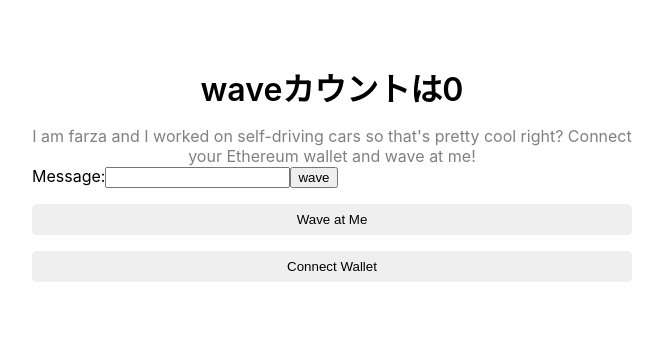
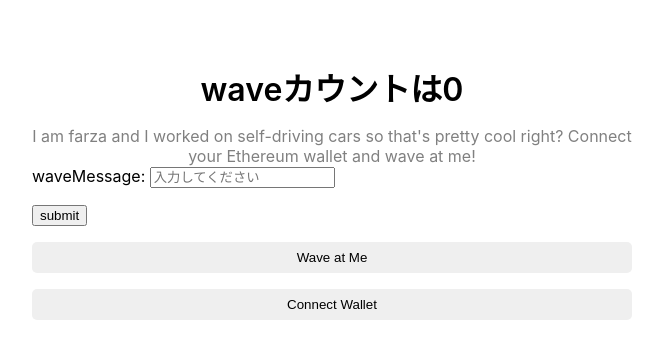
Before and after one commit to buildspace/waveportal-starter-project, a React (Create React App) app: page / in a window 1280 px wide. Shown: the top 358 px of the page, without its empty margins (308-971 px from the left). Built offline with nearby package versions, Linux system fonts and the light colour scheme; the HTML template or start-up script is replaced by a standard one.

Commit message:
create textField

```diff
--- a/package.json
+++ b/package.json
@@ -9,6 +9,7 @@
     "ethers": "^5.4.4",
     "react": "^16.12.0",
     "react-dom": "^16.12.0",
+    "react-hook-form": "^7.33.0",
     "react-scripts": "3.2.0"
   },
   "scripts": {
--- a/src/App.js
+++ b/src/App.js
@@ -2,11 +2,23 @@
 import { ethers } from 'ethers'
 import './App.css'
 import abi from './utils/WavePortal.json'
+import { useForm } from 'react-hook-form'
 
 const App = () => {
+  const {
+    register,
+    handleSubmit,
+    watch,
+    formState: { errors },
+  } = useForm({
+    defaultValues: {
+      waveMessage: '',
+    },
+  })
+
+  const waveMessage = watch('waveMessage')
+
   const [currentAccount, setCurrentAccount] = useState('')
-
-  const [inputText, setInputText] = useState('')
 
   const [allWaves, setAllWaves] = useState([])
 
@@ -107,7 +119,7 @@
         let count = await wavePortalContract.getTotalWaves()
         setCurrentCount(count.toNumber())
         console.log('Retrieved total wave count...', count.toNumber())
-        const waveTxn = await wavePortalContract.wave(inputText)
+        const waveTxn = await wavePortalContract.wave(waveMessage)
         console.log('Mining...', waveTxn.hash)
 
         await waveTxn.wait()
@@ -136,24 +148,29 @@
           I am farza and I worked on self-driving cars so that's pretty cool
           right? Connect your Ethereum wallet and wave at me!
         </div>
-        <form>
-          <label>
-            Message:
-            <input
-              type="text"
-              name="wave"
-              value={inputText}
-              onChange={(event) => setInputText(event.target.value)}
-            />
-          </label>
+        <form
+          onSubmit={handleSubmit(() => {
+            try {
+              wave()
+            } catch (error) {
+              console.log(error)
+            }
+          })}
+        >
+          <label>waveMessage: </label>
           <input
-            type="submit"
-            value="wave"
-            onClick={() => {
-              wave()
-              setInputText('')
-            }}
+            {...register('waveMessage', {
+              required: '1文字以上入力してください',
+              minLength: {
+                value: 1,
+                message: 'テスト',
+              },
+            })}
+            placeholder="入力してください"
           />
+          <p>{waveMessage}</p>
+          <p>{errors.waveMessage?.message}</p>
+          <input type="submit" value="submit" />
         </form>
         <button className="waveButton" onClick={wave}>
           Wave at Me
```
Also changed, not shown: 2 other files (tests, documents, lock files or other folders).
